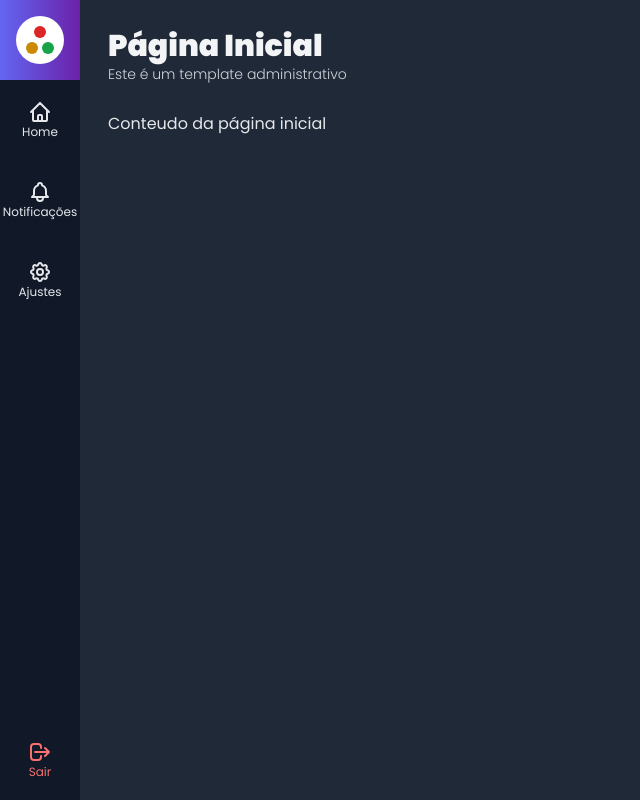
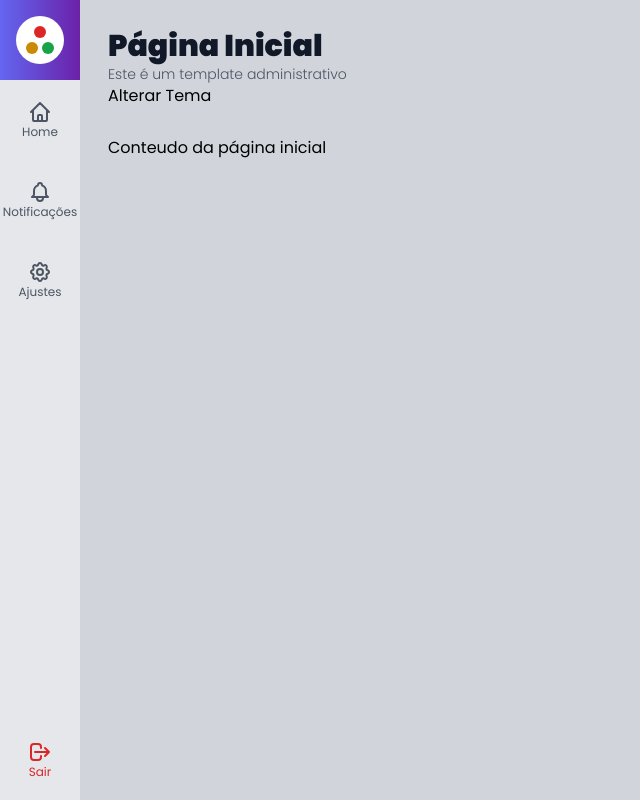
Before and after one commit to brunohubner/admin-template, a Next.js app: page / in a window 1280 px wide. Shown: the whole page, without its empty margins (0-640 px from the left). Built offline with nearby package versions, Linux system fonts and the light colour scheme.

Commit message:
Create ThemeContext

```diff
--- a/src/components/template/Header.tsx
+++ b/src/components/template/Header.tsx
@@ -1,3 +1,4 @@
+import { useTheme } from "../../context/ThemeContext"
 import Title from "./Title"
 
 interface IProps {
@@ -6,9 +7,11 @@ interface IProps {
 }
 
 export default function Header(props: IProps) {
+    const { alterTheme } = useTheme()
     return (
         <header>
             <Title {...props}></Title>
+            <button onClick={alterTheme}>Alterar Tema</button>
         </header>
     )
 }
--- a/src/components/template/Layout.tsx
+++ b/src/components/template/Layout.tsx
@@ -1,4 +1,5 @@
 import { ReactNode } from "react"
+import { useTheme } from "../../context/ThemeContext"
 import AsideMenu from "./AsideMenu"
 import Content from "./Content"
 import Header from "./Header"
@@ -10,8 +11,10 @@ interface IProps {
 }
 
 export default function Layout({ title, subtitle, children }: IProps) {
+    const { theme } = useTheme()
+
     return (
-        <div className={`dark flex h-screen w-screen`}>
+        <div className={`${theme || ""} flex h-screen w-screen`}>
             <AsideMenu></AsideMenu>
             <div
                 className={`
--- /dev/null
+++ b/src/context/ThemeContext.tsx
@@ -0,0 +1,37 @@
+import { createContext, ReactNode, useContext, useState } from "react"
+
+type Theme = "" | "dark"
+
+interface IThemeContext {
+    theme: Theme
+    alterTheme: () => void
+}
+
+interface IThemeProvider {
+    children?: ReactNode
+}
+
+const INITIAL_STATE: IThemeContext = {
+    theme: "",
+    alterTheme() {}
+}
+
+const ThemeContext = createContext<IThemeContext>(INITIAL_STATE)
+
+export function useTheme() {
+    return useContext(ThemeContext)
+}
+
+export function ThemeProvider({ children }: IThemeProvider) {
+    const [theme, setTheme] = useState<Theme>(INITIAL_STATE.theme)
+
+    function alterTheme() {
+        setTheme(theme === "" ? "dark" : "")
+    }
+
+    return (
+        <ThemeContext.Provider value={{ theme, alterTheme }}>
+            {children}
+        </ThemeContext.Provider>
+    )
+}
--- a/src/pages/_app.tsx
+++ b/src/pages/_app.tsx
@@ -1,9 +1,11 @@
 import "../styles/globals.css"
-// import "tailwindcss"
 import type { AppProps } from "next/app"
+import { ThemeProvider } from "../context/ThemeContext"
 
-function MyApp({ Component, pageProps }: AppProps) {
-    return <Component {...pageProps} />
+export default function MyApp({ Component, pageProps }: AppProps) {
+    return (
+        <ThemeProvider>
+            <Component {...pageProps} />
+        </ThemeProvider>
+    )
 }
-
-export default MyApp
```
